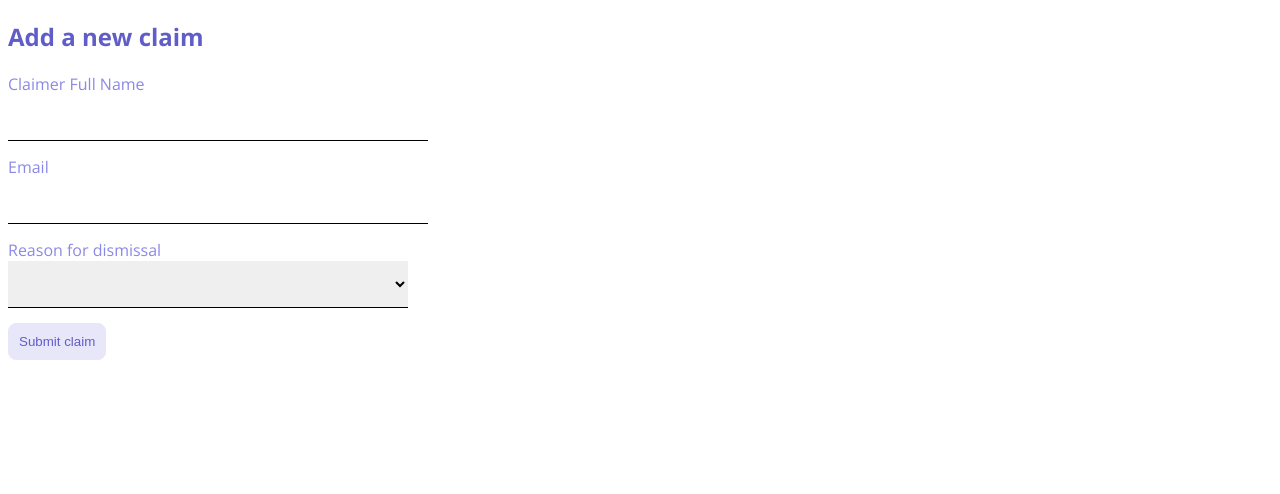
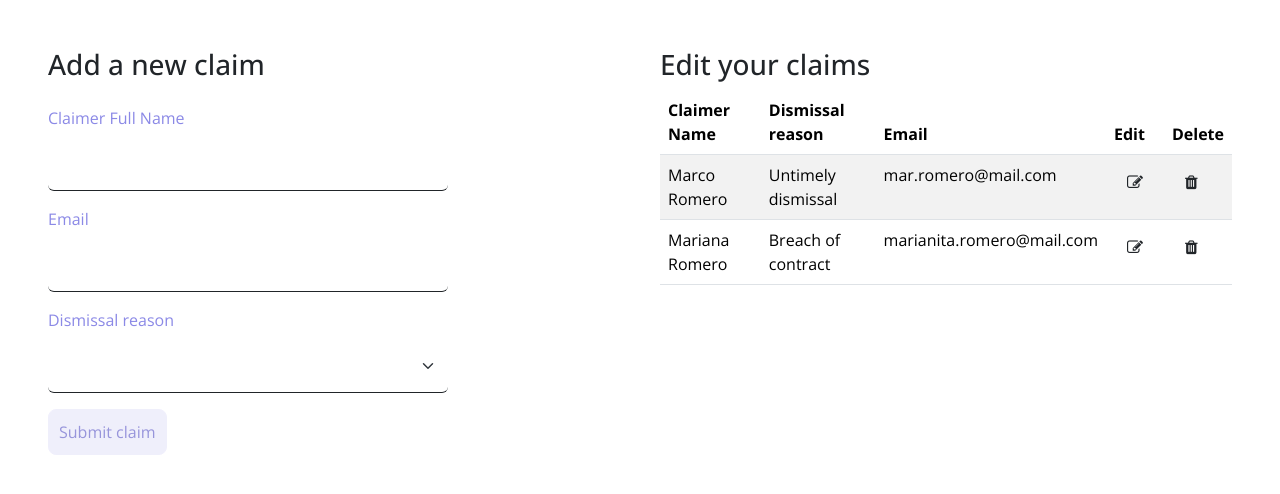
Before and after one commit to SusanaOSantos/testAngular, an Angular app in the folder testApp/: page / in a window 1280 px wide. Shown: the top 494 px of the page. Built offline with nearby package versions, Linux system fonts and the light colour scheme.

Commit message:
layout update for register claim and added claims list

```diff
--- a/testApp/package.json
+++ b/testApp/package.json
@@ -21,6 +21,7 @@
     "@angular/platform-server": "^17.1.0",
     "@angular/router": "^17.1.0",
     "@angular/ssr": "^17.1.0",
+    "bootstrap": "^5.3.2",
     "express": "^4.18.2",
     "rxjs": "~7.8.0",
     "tslib": "^2.3.0",
--- a/testApp/src/app/app.component.html
+++ b/testApp/src/app/app.component.html
@@ -1,7 +1,14 @@
 
 <main class="main">
   <div class="content">
-    <claim-form></claim-form>
+    <div class="row">
+      <div class="col col-12 col-md-6">
+        <claim-form></claim-form>
+      </div>
+      <div class="col col-12 col-md-6">
+        <claim-list></claim-list>
+      </div>
+    </div>
   </div>
 </main>
 
--- a/testApp/src/app/app.component.ts
+++ b/testApp/src/app/app.component.ts
@@ -1,11 +1,12 @@
 import { Component } from '@angular/core';
 import { RouterOutlet } from '@angular/router';
 import { ClaimFormComponent } from './claim-form/claim-form.component';
+import { ClaimListComponent } from './claim-list/claim-list.component';
 
 @Component({
   selector: 'app-root',
   standalone: true,
-  imports: [RouterOutlet, ClaimFormComponent],
+  imports: [RouterOutlet, ClaimFormComponent, ClaimListComponent],
   templateUrl: './app.component.html',
   styleUrl: './app.component.scss'
 })
--- a/testApp/src/app/claim-form/claim-form.component.html
+++ b/testApp/src/app/claim-form/claim-form.component.html
@@ -1,17 +1,25 @@
-<h2 class="section-heading">Add a new claim</h2>
+<div class="row ps-5 pe-3">
+    <h3 class="section pt-5">Add a new claim</h3>
     <form [formGroup]="claimsForm" (submit)="submitClaim()">
-    <label for="name">Claimer Full Name</label>
-    <input id="name" type="text"  [formControl]="claimsForm.controls.name">
+        <div class="col my-3">
+            <label for="name" class="form-label">Claimer Full Name</label>
+            <input id="name" type="text" class="form-control" [formControl]="claimsForm.controls.name">
+        </div>
 
-    <label for="email">Email</label>
-    <input id="email" type="email" [formControl]="claimsForm.controls.email">
+        <div class="col my-3">
+            <label for="email" class="form-label">Email</label>
+            <input id="email" type="email" class="form-control" [formControl]="claimsForm.controls.email">
+        </div>
 
-    <label for="reason">Reason for dismissal</label>
-    <select name="reason" id="reason" [formControl]="claimsForm.controls.reason">
+        <div class="col my-3">
+            <label for="reason" class="form-label">Dismissal reason</label>
+            <select name="reason" id="reason"class="form-select" [formControl]="claimsForm.controls.reason">
                 <option *ngFor="let item of dismissalReasonsList" [value]="item">
                 {{ item }}
             </option>
             </select>
+        </div>
 
-    <button type="submit" class="primary" [disabled]="!claimsForm.valid">Submit claim</button>
+        <button type="submit" class="btn btn-primary" [disabled]="!claimsForm.valid">Submit claim</button>
     </form>
+</div>
--- a/testApp/src/app/claim-form/claim-form.component.ts
+++ b/testApp/src/app/claim-form/claim-form.component.ts
@@ -19,7 +19,7 @@ export class ClaimFormComponent {
     email: new FormControl('', [
       Validators.required,
       Validators.maxLength(100),
-      Validators.email,
+      Validators.pattern(/^\w+([.-]?\w+)*@\w+([.-]?\w+)*(\.\w{2,3})+$/),
     ]),
     reason: new FormControl('', [Validators.required]),
   });
--- /dev/null
+++ b/testApp/src/app/claim-list/claim-list.component.html
@@ -0,0 +1,33 @@
+<div class="row ps-md-2 ps-5 pe-5">
+    <div class="col">
+    <h3 class="section pt-5">Edit your claims</h3>
+    <table class="table table-striped">
+        <thead>
+            <tr>
+                <th scope="col">Claimer Name</th>
+                <th scope="col">Dismissal reason</th>
+                <th scope="col">Email</th>
+                <th scope="col">Edit</th>
+                <th scope="col">Delete</th>
+            </tr>
+        </thead>
+        <tbody>
+            <tr *ngFor="let claim of claimsList" >
+                <td>{{claim.claimerName}}</td>
+                <td>{{claim.dismissalReason}}</td>
+                <td>{{claim.email}}</td>
+                <td>
+                    <button class="btn">
+                        <i class="fa fa-pencil-square-o"></i>
+                    </button>
+                </td>
+                <td>
+                    <button class="btn">
+                        <i class="fa fa-trash"></i>
+                    </button>
+                </td>
+            </tr>
+        </tbody>
+    </table>
+</div>
+</div>
--- /dev/null
+++ b/testApp/src/app/claim-list/claim-list.component.ts
@@ -0,0 +1,27 @@
+import { Component } from '@angular/core';
+import { Claim } from '../models/claim.model';
+import { CommonModule } from '@angular/common';
+
+@Component({
+  selector: 'claim-list',
+  standalone: true,
+  imports: [CommonModule],
+  templateUrl: './claim-list.component.html',
+  styleUrl: './claim-list.component.scss',
+})
+export class ClaimListComponent {
+  claimsList: Claim[] = [
+    {
+      id: '123',
+      claimerName: 'Marco Romero',
+      email: 'mar.romero@mail.com',
+      dismissalReason: 'Untimely dismissal',
+    },
+    {
+      id: '145',
+      claimerName: 'Mariana Romero',
+      email: 'marianita.romero@mail.com',
+      dismissalReason: 'Breach of contract',
+    },
+  ];
+}
--- /dev/null
+++ b/testApp/src/app/models/claim.model.ts
@@ -0,0 +1,6 @@
+export interface Claim {
+  id: string;
+  claimerName: string;
+  dismissalReason: string;
+  email: string;
+}
--- a/testApp/src/index.html
+++ b/testApp/src/index.html
@@ -6,6 +6,7 @@
   <base href="/">
   <meta name="viewport" content="width=device-width, initial-scale=1">
   <link href="https://fonts.googleapis.com/css2?family=Open+Sans:ital,wght@0,300..800;1,300..800&display=swap" rel="stylesheet">
+  <link rel="stylesheet" href="https://cdnjs.cloudflare.com/ajax/libs/font-awesome/4.7.0/css/font-awesome.min.css">
   <link rel="icon" type="image/x-icon" href="favicon.ico">
 </head>
 <body>
--- a/testApp/src/styles.scss
+++ b/testApp/src/styles.scss
@@ -1,4 +1,7 @@
 /* You can add global styles to this file, and also import other style files */
+
+
+@import "../node_modules/bootstrap/dist/css/bootstrap.css";
 
 body {
     font-family: "Open Sans", sans-serif;
```
Also changed, not shown: testApp/src/app/claim-list/claim-list.component.scss (added), 2 other files (tests, documents, lock files or other folders). Lines whose indentation alone changed are shown as unchanged.
